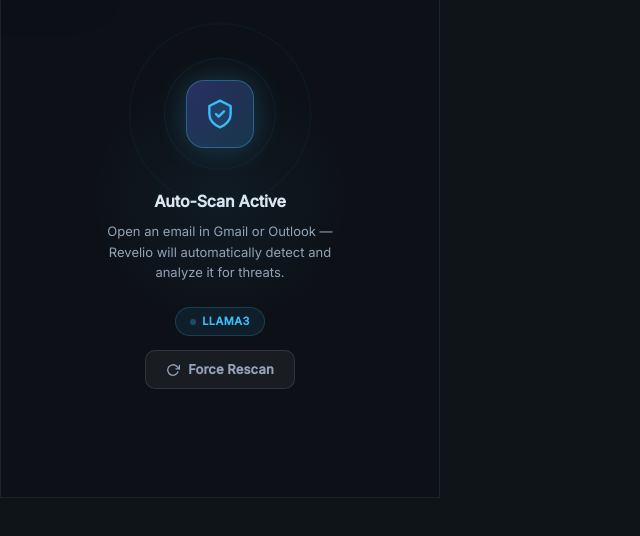
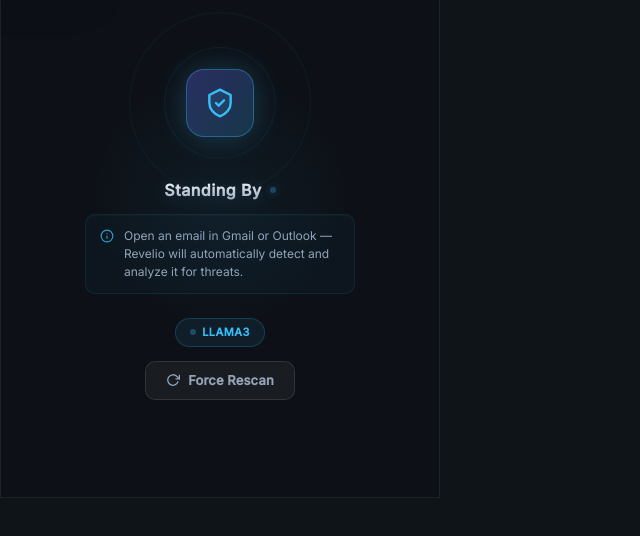
Before and after one commit to DiptanshuDhawan/Revelio, a website with bundled scripts: page popup/popup.html in a window 1280 px wide. Shown: the part 102-638 px from the top of the page, without its empty margins (0-640 px from the left). Built offline with nearby package versions, Linux system fonts and the light colour scheme; some packages are replaced by stand-ins of ours; no server answers.

Commit message:
UI Polish: Enhance 'Standing By' text and subtext styling in popup

```diff
--- a/popup/popup.html
+++ b/popup/popup.html
@@ -85,13 +85,23 @@
       </div>
     </div>
 
-    <!-- Status title (idle: "Auto-Scan Active", loading: cycling messages) -->
-    <h2 id="idle-status-title" style="font-size: 16px; font-weight: 700; color: #e2e8f0; margin: 0 0 8px 0; letter-spacing: -0.01em; transition: opacity 0.3s; min-height: 24px;">Auto-Scan Active</h2>
+    <!-- Status title -->
+    <h2 id="idle-status-title" style="font-size: 16px; font-weight: 600; margin: 0 0 12px 0; letter-spacing: 0.03em; transition: opacity 0.3s; min-height: 24px; background: linear-gradient(180deg, #ffffff 0%, #94a3b8 100%); -webkit-background-clip: text; -webkit-text-fill-color: transparent; filter: drop-shadow(0 2px 8px rgba(56,189,248,0.15)); display: flex; align-items: center; justify-content: center; gap: 8px;">
+      Standing By
+      <span style="display: inline-block; width: 6px; height: 6px; background-color: #38bdf8; border-radius: 50%; box-shadow: 0 0 8px #38bdf8; animation: pulse 2s infinite;"></span>
+    </h2>
 
-    <!-- Status message (idle: description, loading: phase) -->
-    <p id="idle-status-msg" style="font-size: 13px; color: #94a3b8; line-height: 1.6; max-width: 256px; margin: 0 0 0 0; transition: opacity 0.3s; min-height: 40px;">
-      Open an email in Gmail or Outlook — Revelio will automatically detect and analyze it for threats.
-    </p>
+    <!-- Status message container -->
+    <div style="display: flex; align-items: flex-start; gap: 10px; background: rgba(56,189,248,0.03); border: 1px solid rgba(56,189,248,0.1); border-radius: 10px; padding: 12px 14px; max-width: 270px; box-shadow: inset 0 1px 0 rgba(255,255,255,0.02); margin: 0;">
+      <svg width="14" height="14" viewBox="0 0 24 24" fill="none" stroke="#38bdf8" stroke-width="2" stroke-linecap="round" stroke-linejoin="round" style="flex-shrink: 0; margin-top: 2px; opacity: 0.8;">
+        <circle cx="12" cy="12" r="10"></circle>
+        <line x1="12" y1="16" x2="12" y2="12"></line>
+        <line x1="12" y1="8" x2="12.01" y2="8"></line>
+      </svg>
+      <p id="idle-status-msg" style="font-size: 12px; color: #94a3b8; line-height: 1.5; margin: 0; transition: opacity 0.3s; min-height: 36px; text-align: left;">
+        Open an email in Gmail or Outlook &mdash; Revelio will automatically detect and analyze it for threats.
+      </p>
+    </div>
 
     <!-- ── LOADING SECTION (hidden until analysis starts) ── -->
     <div id="loading-section" style="display: none; flex-direction: column; align-items: center; gap: 0; width: 100%; margin-top: 20px;">
```
